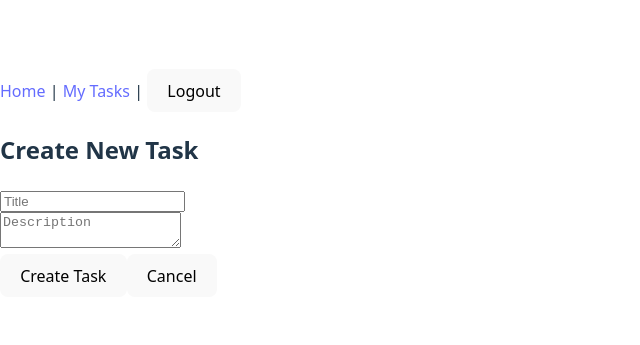
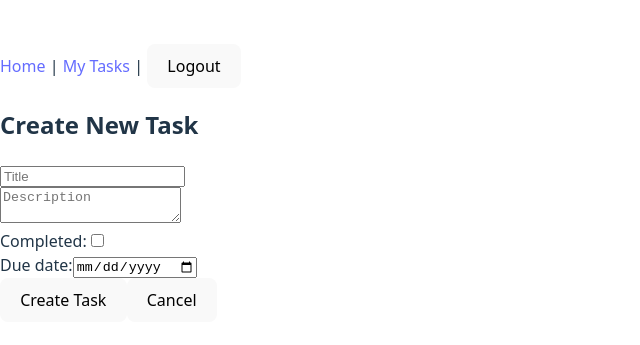
Before and after one commit to SkalicaSam/todo-frontend-react, a React (Vite) app: page /create-task in a window 1280 px wide. Shown: the part 217-562 px from the top of the page, without its empty margins (0-640 px from the left). Built offline with nearby package versions, Linux system fonts and the light colour scheme; sample sign-in values are in the browser's storage.

Commit message:
created task.dueDate and task.completed in CreateTask.jsx Tasks.jsx and EditTask.jsx

```diff
--- a/src/components/tasks/CreateTask.jsx
+++ b/src/components/tasks/CreateTask.jsx
@@ -8,6 +8,9 @@ export default function CreateTask() {
   const [titleError, setTitleError] = useState('');
   const [descriptionError, setDescriptionError] = useState('');
   const [success, setSuccess] = useState(false);
+
+  const [completed, setCompleted] = useState('');
+  const [dueDate, setDueDate] = useState('');
 
   // Validation for title
   const validateTitle = (value) => {
@@ -66,7 +69,7 @@ export default function CreateTask() {
           'Content-Type': 'application/json',
           'Authorization': `Bearer ${token}`
         },
-        body: JSON.stringify({ title, description })
+        body: JSON.stringify({ title, description, completed, dueDate })
       });
 
       if (response.ok) {
@@ -113,6 +116,26 @@ export default function CreateTask() {
                   {descriptionError && <p style={{ color: 'red' }}>{descriptionError}</p>}
                 </div>
 
+                <label>
+                    Completed:
+                    <input
+                      type="checkbox"
+                      checked={completed}
+                      onChange={(e) => setCompleted(e.target.checked)}
+                    />
+                </label>
+                <br />
+
+                <label>
+                    Due date:
+                    <input
+                      type="date"
+                      value={dueDate}
+                      onChange={(e) => setDueDate(e.target.value)}
+                    />
+                </label>
+                <br />
+
                 <button type="submit">Create Task</button>
                 <button type="button" onClick={() => navigate('/tasks')}>
                   Cancel
--- a/src/components/tasks/EditTask.jsx
+++ b/src/components/tasks/EditTask.jsx
@@ -4,7 +4,7 @@ import { useParams, useNavigate } from 'react-router-dom';
 export default function EditTask() {
   const { id } = useParams();
   const navigate = useNavigate();
-  const [task, setTask] = useState({ title: '', description: '' });
+  const [task, setTask] = useState({ title: '', description: '', completed: false, dueDate: '' });
   const [error, setError] = useState(null);
 
   useEffect(() => {
@@ -69,6 +69,26 @@ export default function EditTask() {
           value={task.description}
           onChange={(e) => setTask({...task, description: e.target.value})}
         />
+        <br />
+        <label>
+          Completed:
+          <input
+            type="checkbox"
+            checked={task.completed}
+            onChange={(e) => setTask({ ...task, completed: e.target.checked })}
+          />
+        </label>
+        <br />
+        <label>
+          Due date:
+          <input
+            type="date"
+            value={task.dueDate}
+            onChange={(e) => setTask({ ...task, dueDate: e.target.value })}
+          />
+        </label>
+        <br />
+
         <button type="submit">Save Changes</button>
       </form>
     </div>
--- a/src/components/tasks/Tasks.jsx
+++ b/src/components/tasks/Tasks.jsx
@@ -120,12 +120,19 @@ export default function Tasks() {
           {sortedTasks.map(task => (
             <li key={task.id}>
               <strong>{task.title}</strong>: {task.description}
+              <br />
+                <span style={{ fontSize: '0.9rem' }}>
+                  Completed: {task.completed ? 'Yes' : 'No'} |
+                  Due: {task.dueDate || '—'}
+                </span>
+                <br />
               <div style={{ marginLeft: '1rem' }}>
                 <Link to={`/edit-task/${task.id}`}>
                   <button style={{ marginRight: '0.5rem' }}>Edit</button>
                 </Link>
                 <button onClick={() => handleDelete(task.id)}>Delete</button>
               </div>
+              <br />
             </li>
           ))}
         </ul>
```
